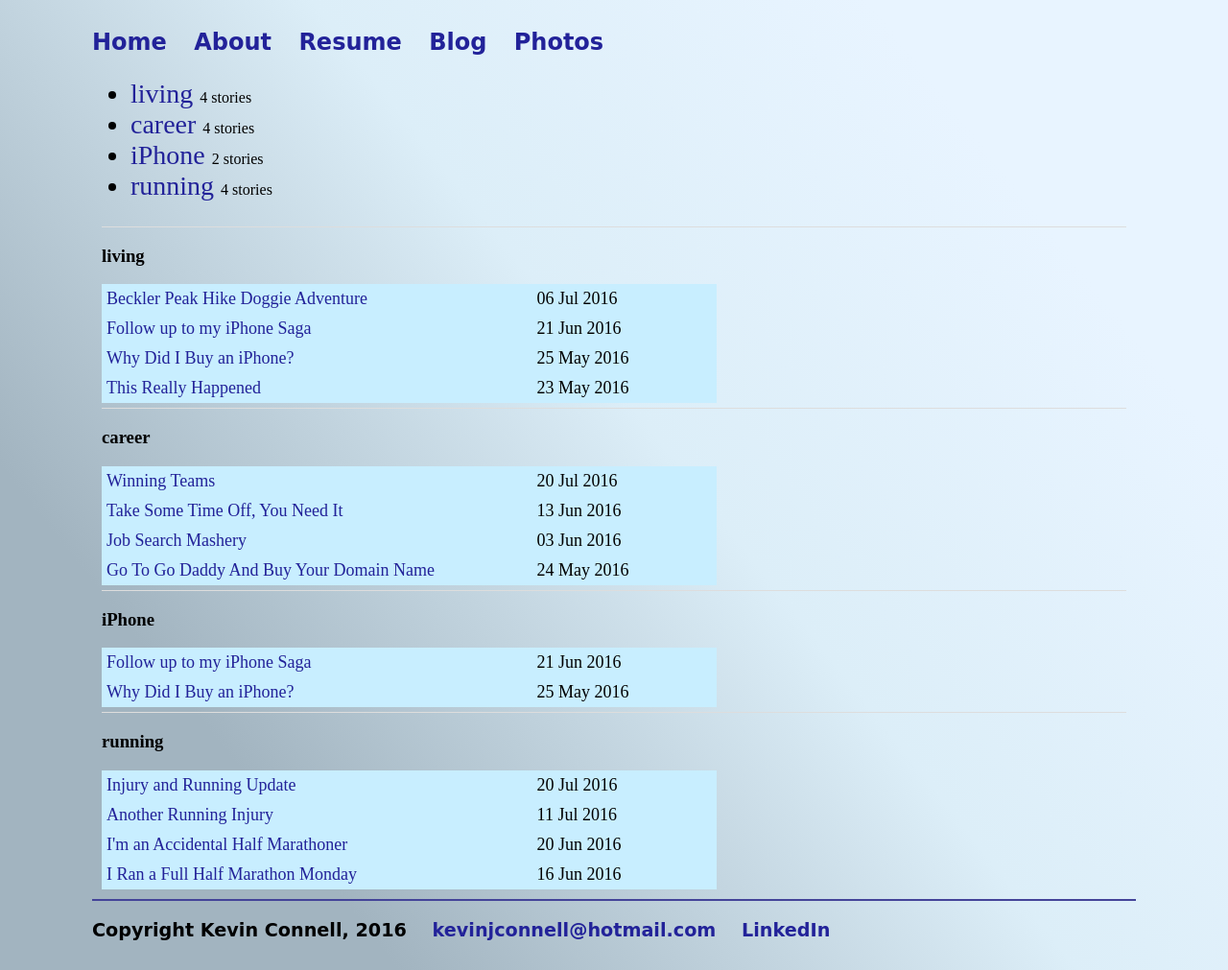
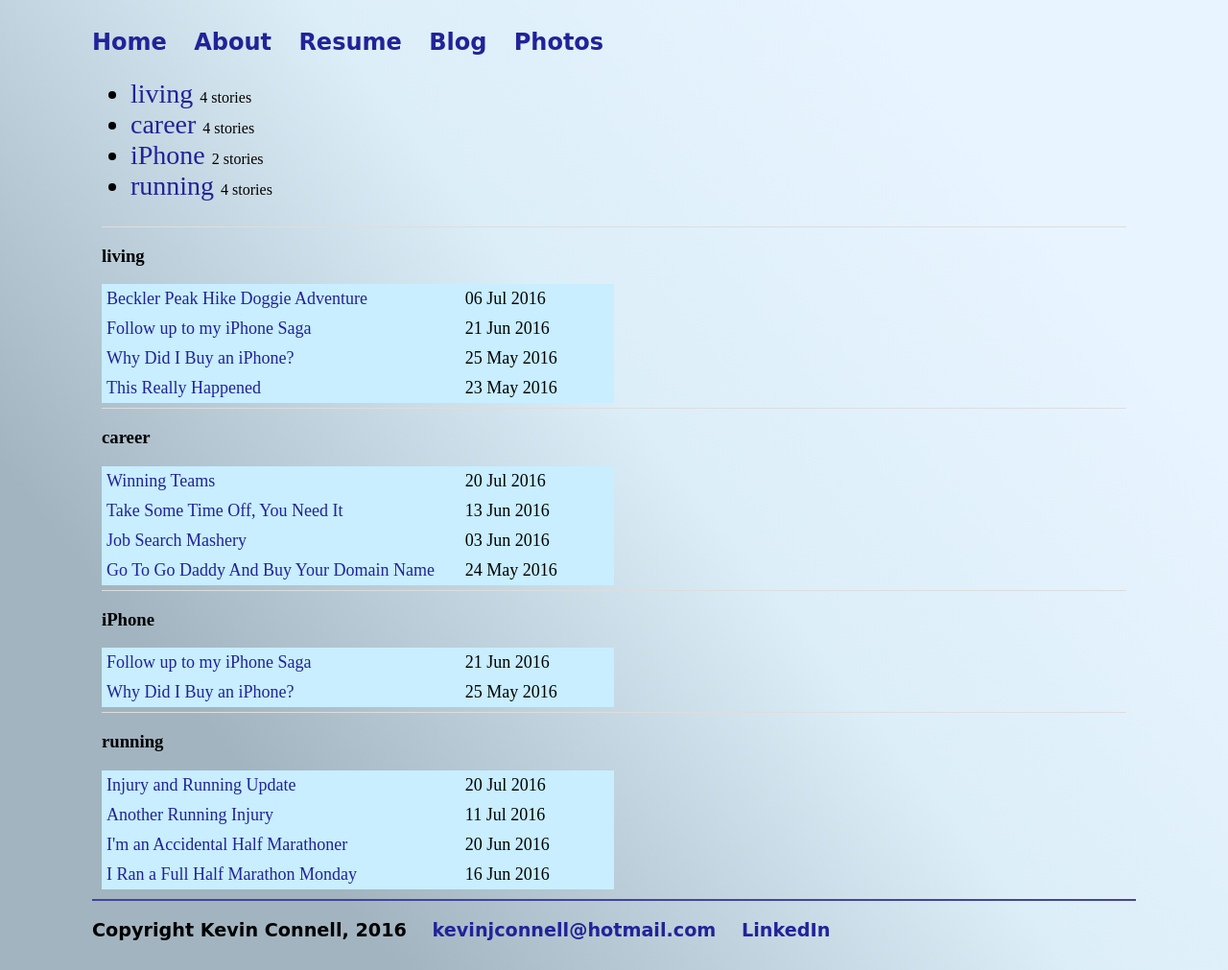
Before and after one commit to mo4dawg/mo4dawg.github.io, a Jekyll site: the page built from tags.html, in a window 1280 px wide. Shown: the whole page at 96% size. Built offline with Jekyll 4.4.1, drawn with Linux system fonts in a browser that asks for light colours.

Commit message:
Update tags.html

```diff
--- a/tags.html
+++ b/tags.html
@@ -20,7 +20,7 @@ permalink: /tags/
     {% capture tag_name %}{{ tag | first }}{% endcapture %}
     <h3 id="#{{ tag_name | slugize }}">{{ tag_name }}</h3>
     <a name="{{ tag_name | slugize }}"></a>
-    <table style="width:60%">
+    <table bgcolor="#DCEEF8" style="width:50%">
       {% for post in site.tags[tag_name] %}
         <tr bgcolor="#DCEEF8">
         <article class="archive-item">
```
